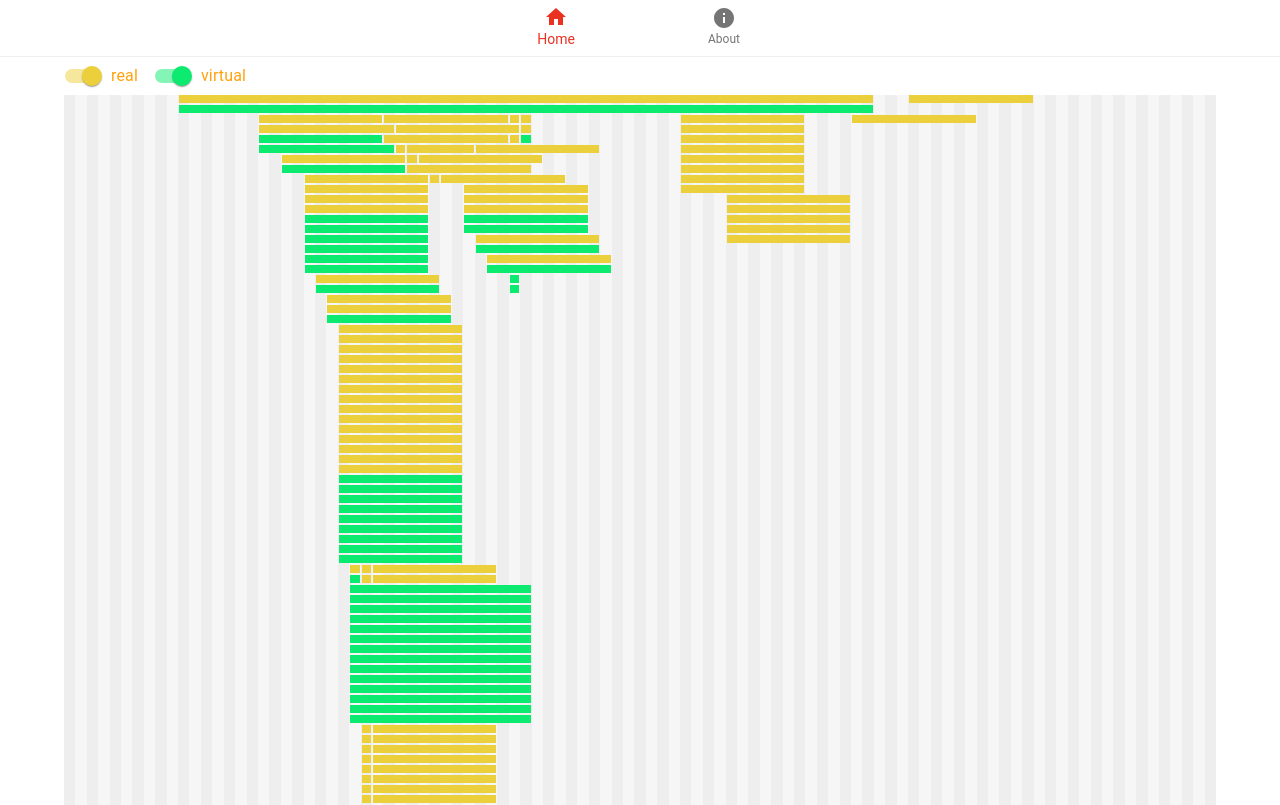
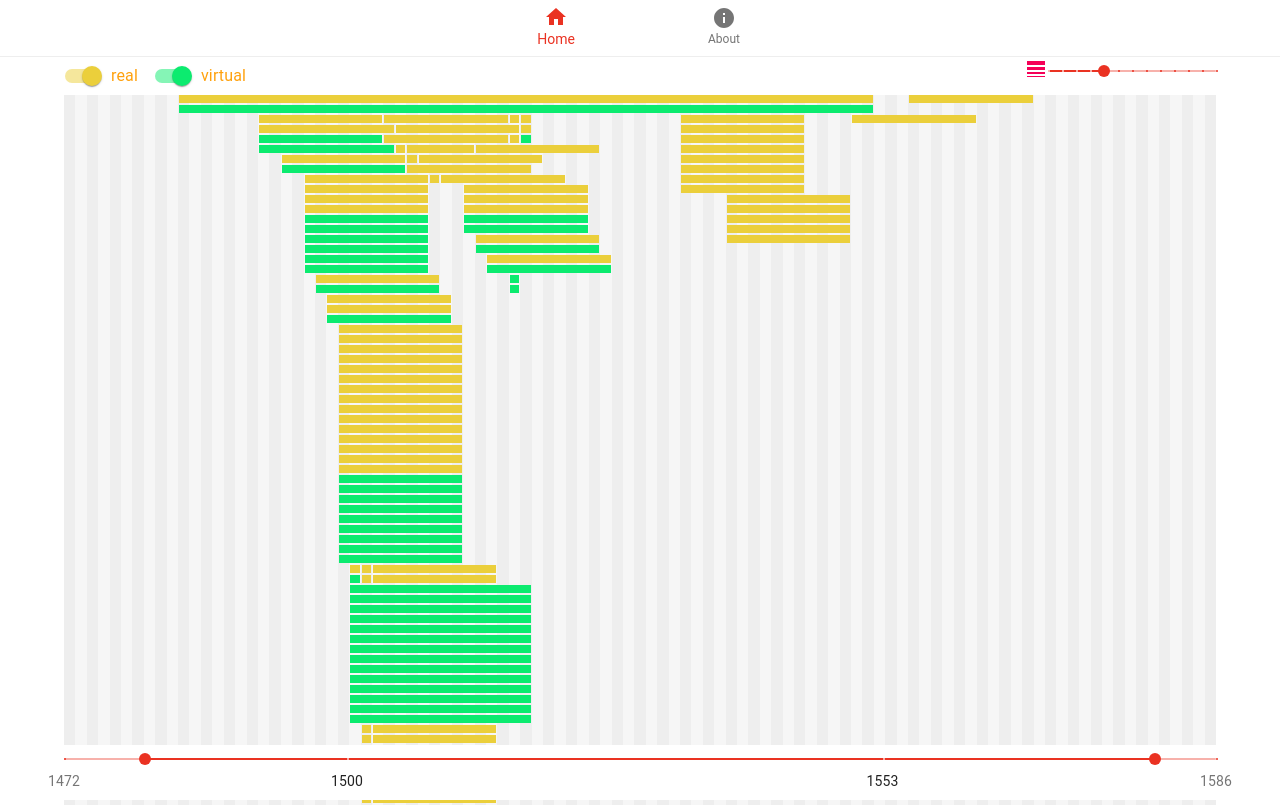
Before and after one commit to d-kuznetsov/cranach-timeline, a Next.js app: page / in a window 1280 px wide. Shown: the top 805 px of the page. Built offline with nearby package versions, Linux system fonts and the light colour scheme.

Commit message:
use special component

```diff
--- a/src/pages/index.jsx
+++ b/src/pages/index.jsx
@@ -1,24 +1,5 @@
-import Layout from "../components/Layout";
-import { RangeSliderContainer as RangeSlider } from "../components/RangeSlider";
-import { TimelineContainer as Timeline } from "../components/TimeLine";
-import { CategoryContainer as Categories } from "../components/Categories";
-import { loadArtworks } from "../redux/actions";
-import { useSelector, useDispatch } from "react-redux";
-import { useEffect } from "react";
+import Timeline from "../page containers/Timeline";
+
 export default function Home() {
-  const artworks = useSelector((state) => state.artworksToView);
-  const dispatch = useDispatch();
-  useEffect(() => {
-    dispatch(loadArtworks());
-  }, [0]);
-
-  return (
-    <Layout>
-      <div>
-        <Categories />
-        <Timeline />
-        <RangeSlider />
-      </div>
-    </Layout>
-  );
+  return <Timeline />;
 }
```
